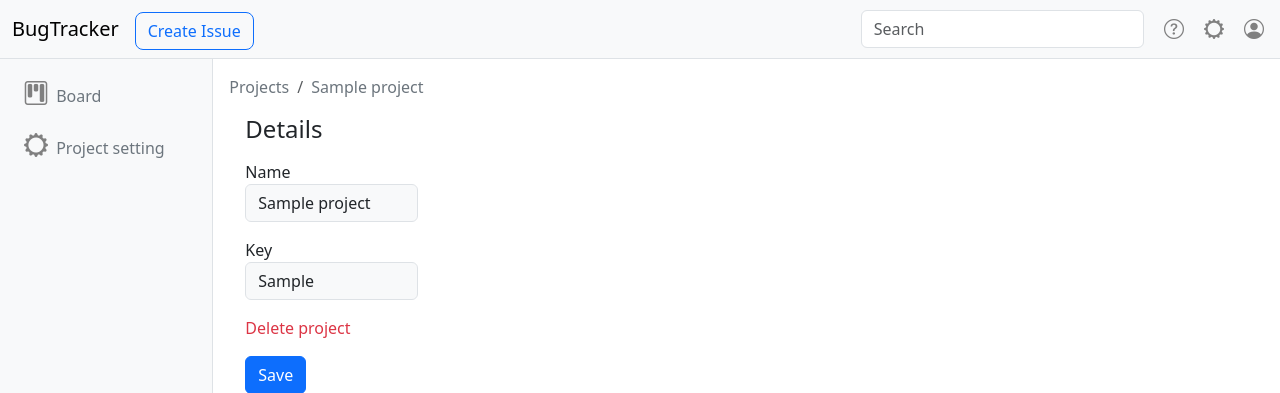
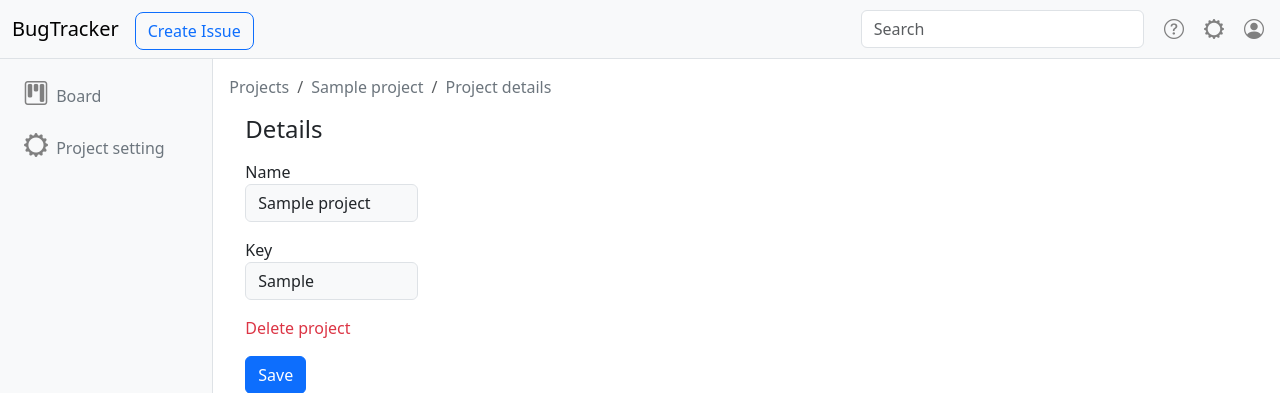
Before and after one commit to Haenes/bugtracker-old, a Django app: page /boards/1/project-settings/ in a window 1280 px wide. Shown: the top 393 px of the page. Run offline with Django 4.2, Linux system fonts and the light colour scheme; a user stored in the database is signed in; tables that the repository leaves empty hold one stand-in row (values such as "Sample post").

Commit message:
fix: Fix breadcrumb in templates

```diff
--- a/app/bugtracker/views.py
+++ b/app/bugtracker/views.py
@@ -128,6 +128,7 @@ def issue_details(request, project_id, issue_id):
     context = {
         'user_id': user.id,
         'project': project,
+        'issue': issue,
     }
 
     if request.method == 'POST':
--- a/app/templates/project-settings.html
+++ b/app/templates/project-settings.html
@@ -4,16 +4,37 @@
 
 {% block title %} Project settings {% endblock %}
 
-
-	<!-- <li class="breadcrumb-item">
-		<a class="link-offset-2 link-secondary link-offset-3-hover link-underline
-			link-underline-opacity-0 link-underline-opacity-75-hover" href="{% url 'project-settings' project_id %}">
-		</a>
-	</li> -->
-
-
 {% block main %}
 	{% include 'sidebar.html' %}
+
+<!-- BREADCRUMB -->
+		{% block breadcrumb %}
+			<nav aria-label="Breadcrumb">
+				<ol class="breadcrumb">
+
+					<li class="breadcrumb-item">
+						<a class="link-offset-2 link-secondary link-offset-3-hover link-underline
+										link-underline-opacity-0 link-underline-opacity-75-hover" href="{% url 'projects' %}">
+							Projects
+						</a>
+					</li>
+
+					<li class="breadcrumb-item">
+						<a class="link-offset-2 link-secondary link-offset-3-hover link-underline
+							link-underline-opacity-0 link-underline-opacity-75-hover" href="{% url 'boards' project.id %}">
+							{{ project.name }}
+						</a>
+					</li>
+
+					<li class="breadcrumb-item">
+						<a class="link-offset-2 link-secondary link-offset-3-hover link-underline
+							link-underline-opacity-0 link-underline-opacity-75-hover" href="{% url 'project-settings' project.id %}">
+							Project details
+						</a>
+					</li>
+				</ol>
+			</nav>
+		{% endblock %}
 
 <!-- PROJECT DETAILS -->
 	<div class="row mt-2">
--- a/app/templates/sidebar.html
+++ b/app/templates/sidebar.html
@@ -29,23 +29,6 @@
 			<div class="col py-3 mx-1" style="text-align: justify;">
 
 <!-- BREADCRUMB -->
-				<nav aria-label="Breadcrumb">
-					<ol class="breadcrumb">
+{% block breadcrumb %}{% endblock %}
 
-						<li class="breadcrumb-item">
-							<a class="link-offset-2 link-secondary link-offset-3-hover link-underline
-								link-underline-opacity-0 link-underline-opacity-75-hover" href="{% url 'projects' %}">
-								Projects
-							</a>
-						</li>
-
-						<li class="breadcrumb-item">
-							<a class="link-offset-2 link-secondary link-offset-3-hover link-underline
-								link-underline-opacity-0 link-underline-opacity-75-hover" href="{% url 'boards' project.id %}">
-								{{ project.name }}
-							</a>
-						</li>
-
-					</ol>
-				</nav>
 {% endblock %}
```
Also changed, not shown: app/templates/boards.html (+23 -0 lines), app/templates/issue-details.html (+30 -0 lines).
